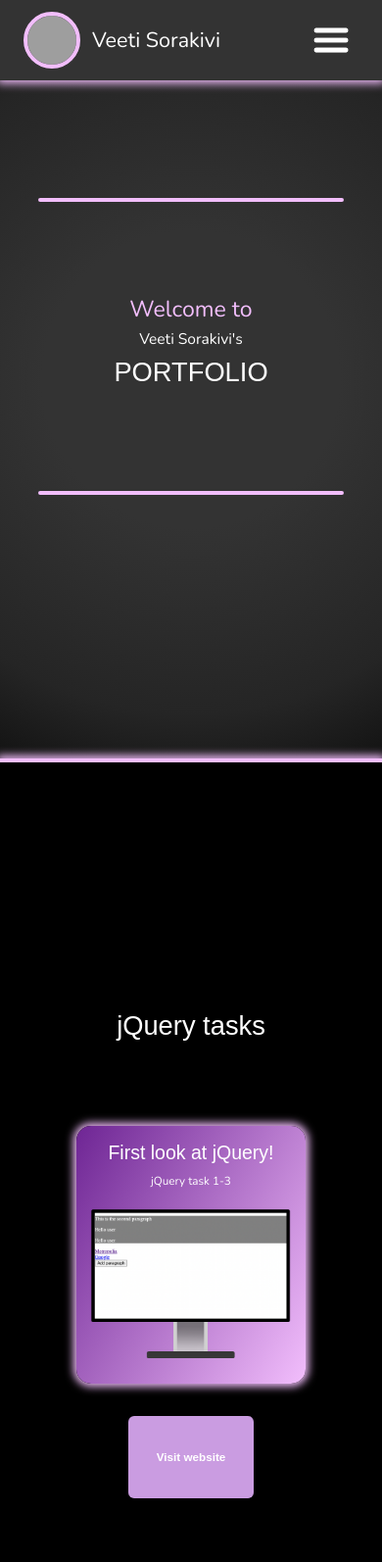
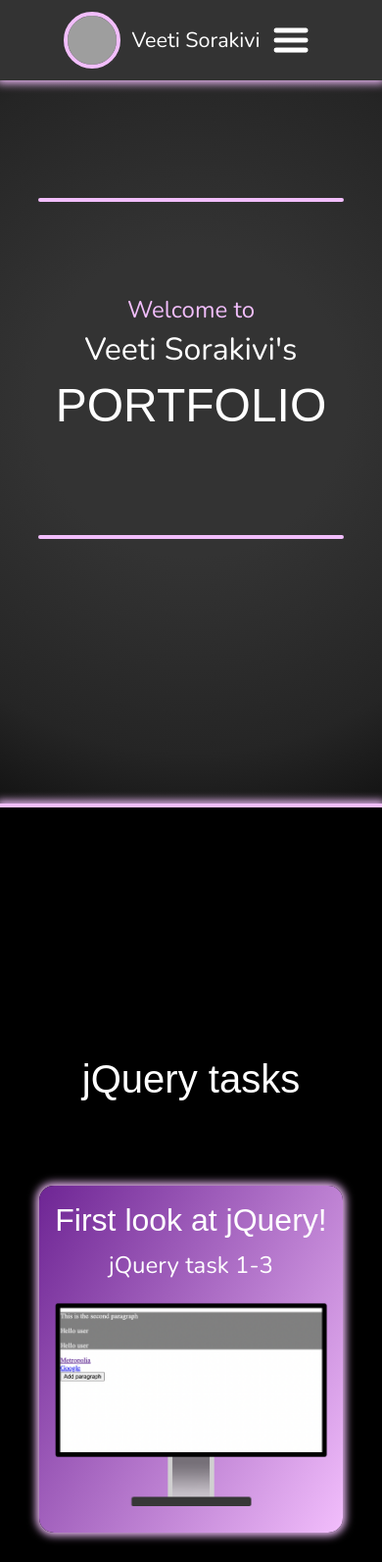
Before and after one commit to Vege25/DM22-Portfolio, a website: page index.html in a window 390 px wide. Shown: the top 1594 px of the page at 98% size. Drawn offline with nearby package versions, Linux system fonts and the light colour scheme; grey boxes are pictures that could not be loaded; a web font is replaced by a local one.

Commit message:
Mobile friendly
Made the site more responsive on mobile.

```diff
--- a/index.html
+++ b/index.html
@@ -204,7 +204,7 @@
               </div>
             </div>
           </section>
-          <section class="section3 px-5 col-12">
+          <section class="section3 px-0 px-sm-5 col-12">
             <div class="row">
               <div class="col-12 col-lg-6">
                 <div class="card card-reveal">
--- a/scss/bs-custom.scss
+++ b/scss/bs-custom.scss
@@ -124,6 +124,9 @@ body {
       padding: 1rem;
       padding-bottom: 0rem;
       box-shadow: 0px 0px 9px 3px $primarycol-3;
+      .container-fluid {
+        justify-content: center;
+      }
     }
     hr {
       width: 100%;
@@ -174,6 +177,9 @@ body {
       border: 0;
       border: none;
       outline: none;
+    }
+    .navbar-toggler:focus {
+      box-shadow: none !important;
     }
     .navbar-toggler:hover {
       img {
@@ -465,7 +471,21 @@ body {
 }
 
 @media (max-width: 575px) {
+  .welcome-section {
+    .welcome-texts {
+      h3 {
+        font-size: 1.5rem !important;
+      }
+      h2 {
+        font-size: 2rem !important;
+      }
+      h1 {
+        font-size: 3rem !important;
+      }
+    }
+  }
   .section2 {
+    padding: 0 !important;
     .button-container {
       .visit-site-btn {
         font-size: 3vw;
@@ -475,12 +495,30 @@ body {
         font-size: 4vw;
       }
     }
+    #section-2-title {
+      font-size: 2.5rem !important;
+    }
+    .info {
+      .card-title {
+        font-size: 2rem !important;
+      }
+      p {
+        font-size: 1.5rem !important;
+      }
+    }
+    .visit-site-btn {
+      margin-bottom: 1rem;
+      font-size: 1rem !important;
+    }
+    .visit-site-btn:hover {
+      font-size: 1.2rem !important;
+    }
   }
   .section3 {
     .card-title {
-      font-size: 30px;
+      font-size: 40px;
       span {
-        font-size: 40px;
+        font-size: 65px;
       }
     }
     .card-big-col {
```
Also changed, not shown: css/bs-custom.css.
